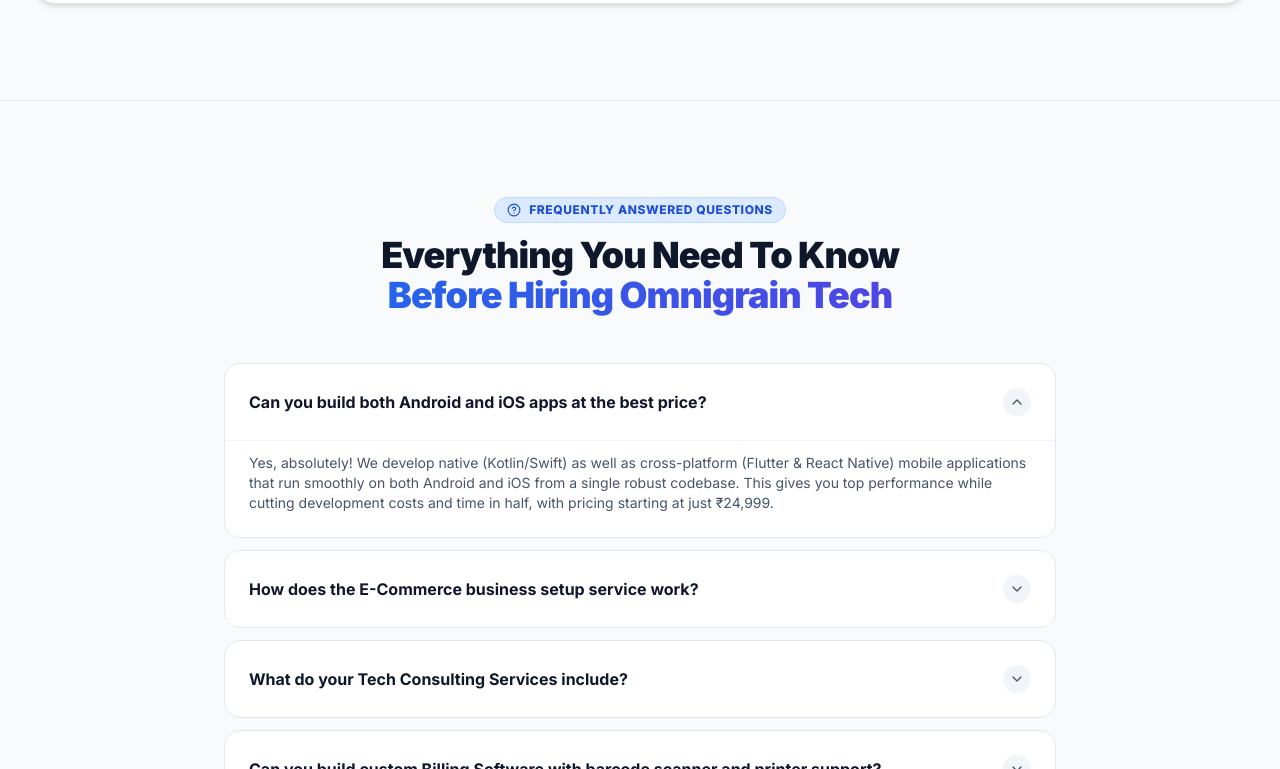
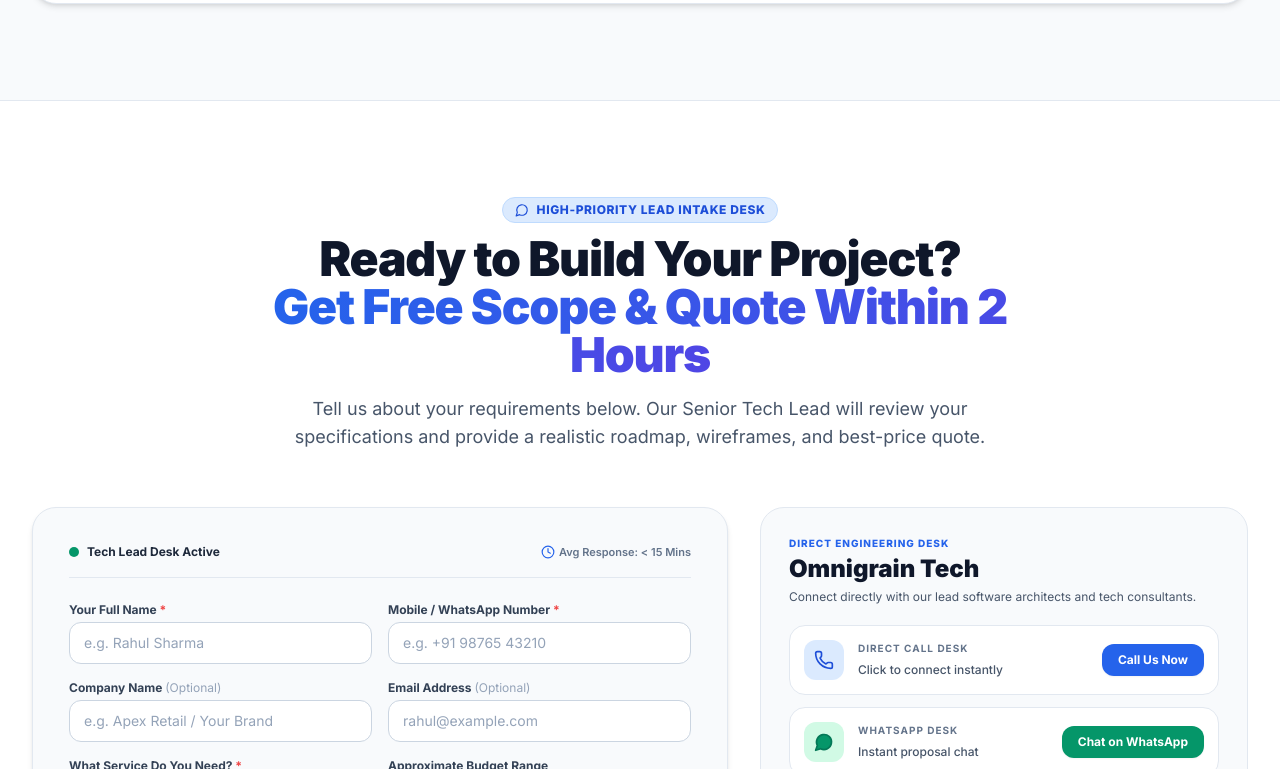
Before and after one commit to OmniGrainTech/OmniGrain_Service, a React (Vite) app: page / in a window 1280 px wide. Shown: the part 9331-10100 px from the top of the page. Built offline with nearby package versions, Linux system fonts and the light colour scheme; the HTML template or start-up script is replaced by a standard one.

Commit message:
chore: remove FAQ section

```diff
--- a/src/App.jsx
+++ b/src/App.jsx
@@ -7,7 +7,6 @@ import ProductRedPdf from './components/ProductRedPdf';
 import WhyUs from './components/WhyUs';
 import QuoteCalculator from './components/QuoteCalculator';
 import Reviews from './components/Reviews';
-import FaqSection from './components/FaqSection';
 import ContactSection from './components/ContactSection';
 import Footer from './components/Footer';
 import StickyConversionBar from './components/StickyConversionBar';
@@ -73,11 +72,6 @@ export default function App() {
           onOpenEnquiry={handleOpenEnquiry}
         />
 
-        {/* FAQ Section addressing customer questions */}
-        <FaqSection
-          onOpenEnquiry={handleOpenEnquiry}
-        />
-
         {/* Main Lead Conversion Center: Contact & Quote Form */}
         <ContactSection
           currency={currency}
```
